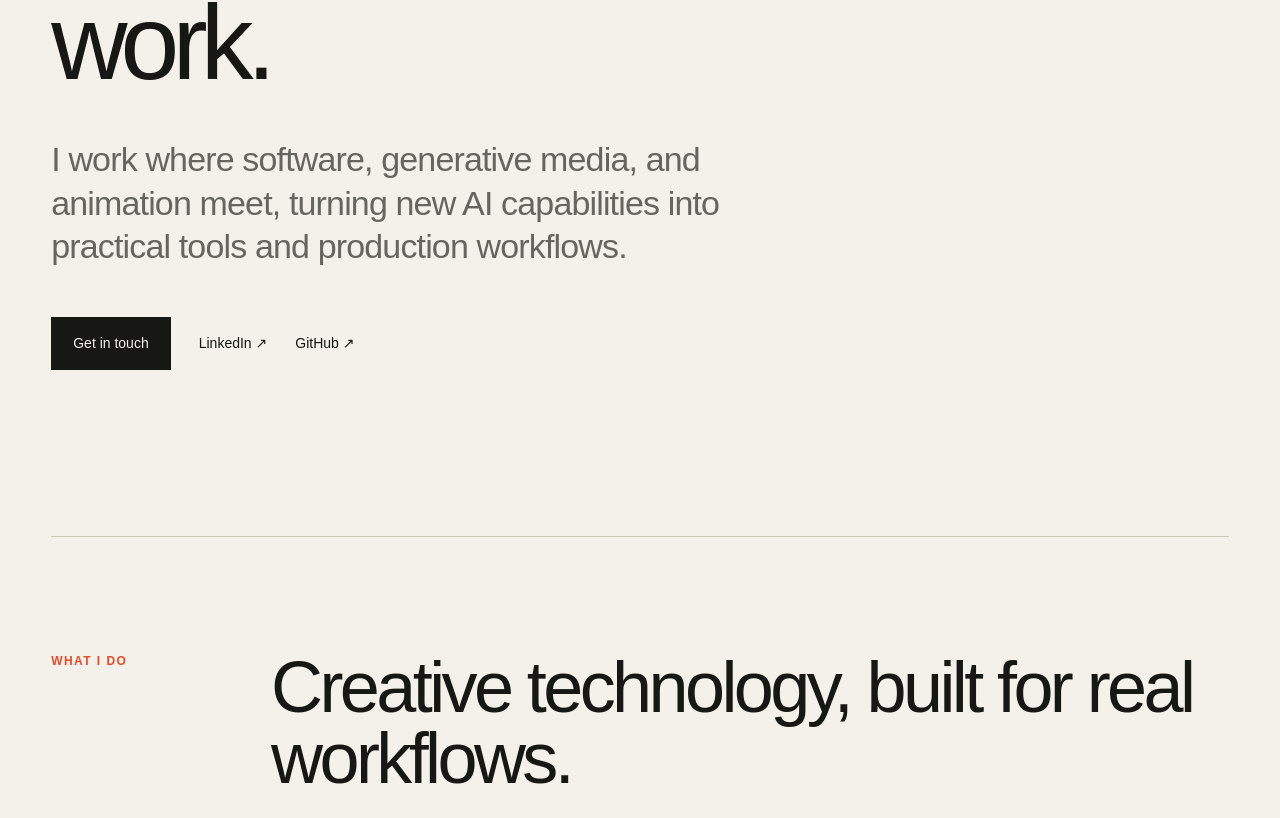
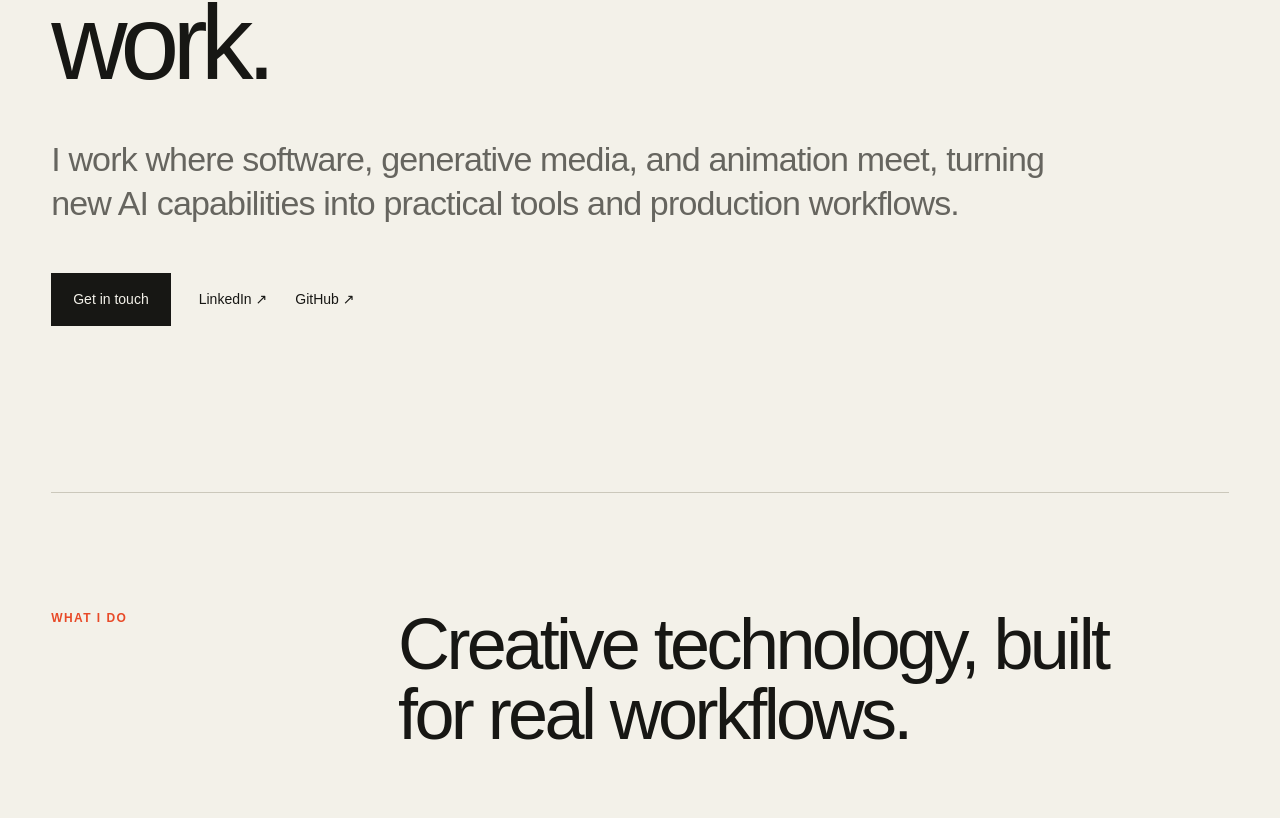
Before and after one commit to EthanPerello/EthanPerello.github.io, a React (Create React App) app: page / in a window 1280 px wide. Shown: the part 362-1180 px from the top of the page. Built offline with nearby package versions, Linux system fonts and the light colour scheme.

Commit message:
Widen hero supporting content

```diff
--- a/src/App.css
+++ b/src/App.css
@@ -13,15 +13,14 @@ main { min-height: 100vh; }
 .hero { padding: clamp(88px, 10vw, 148px) 0 clamp(110px, 13vw, 180px); }
 .eyebrow { margin: 0 0 24px; color: var(--signal); font-size: 12px; font-weight: 800; letter-spacing: .12em; text-transform: uppercase; }
 h1 { width: 100%; max-width: none; margin: 0; font-size: clamp(64px, 8.25vw, 128px); line-height: .9; letter-spacing: -.065em; }
-.lede { max-width: 690px; margin: 48px 0 0; color: var(--muted); font-size: clamp(22px, 3vw, 34px); line-height: 1.28; letter-spacing: -.025em; }
-.actions { display: flex; align-items: center; flex-wrap: wrap; gap: 28px; margin-top: 48px; }
+.lede { width: 100%; max-width: 1040px; margin: 48px 0 0; color: var(--muted); font-size: clamp(22px, 3vw, 34px); line-height: 1.28; letter-spacing: -.025em; }
+.actions { width: 100%; display: flex; align-items: center; flex-wrap: wrap; gap: 28px; margin-top: 48px; }
 .actions a { font-size: 14px; text-underline-offset: 4px; }
 .actions .primary { padding: 16px 22px; background: var(--ink); color: var(--paper); text-decoration: none; }
 .capabilities, .about { padding: clamp(84px, 9vw, 128px) 0; border-top: 1px solid var(--line); }
-.section-intro { display: grid; grid-template-columns: minmax(120px, .42fr) minmax(0, 2.58fr); gap: clamp(40px, 5vw, 72px); }
+.section-intro { display: grid; grid-template-columns: minmax(150px, .65fr) 2fr; gap: clamp(40px, 6vw, 90px); }
 .about { display: grid; grid-template-columns: minmax(150px, .55fr) minmax(420px, 2.2fr); gap: clamp(38px, 6vw, 90px); align-items: start; }
 h2 { max-width: 780px; margin: 0; font-size: clamp(38px, 6vw, 72px); line-height: .98; letter-spacing: -.05em; }
-.section-intro h2 { width: 100%; max-width: none; }
 .capability-list { margin-top: 72px; }
 .capability-list article { display: grid; grid-template-columns: minmax(120px, .65fr) 1.4fr 2fr; gap: clamp(36px, 6vw, 90px); padding: 34px 0; border-top: 1px solid var(--line); }
 .capability-list span { color: var(--signal); font-size: 12px; font-weight: 800; }
```
